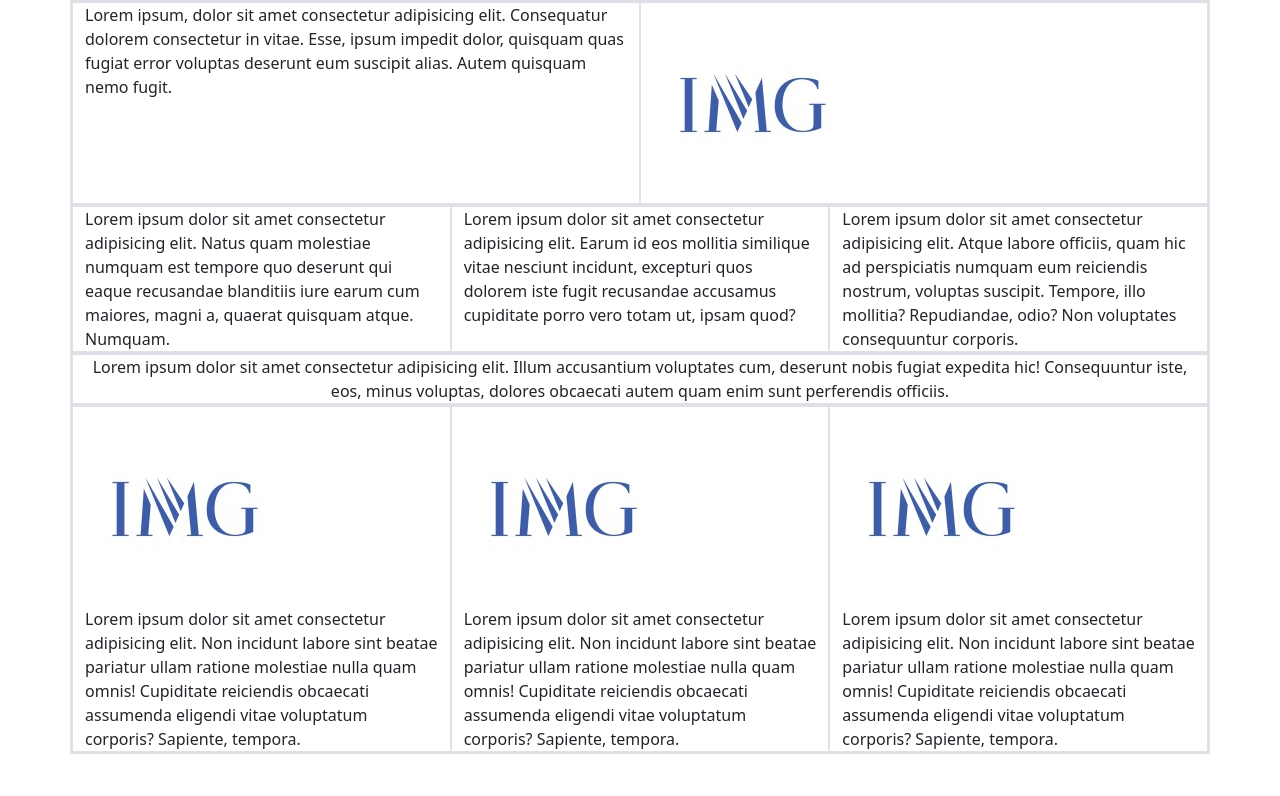
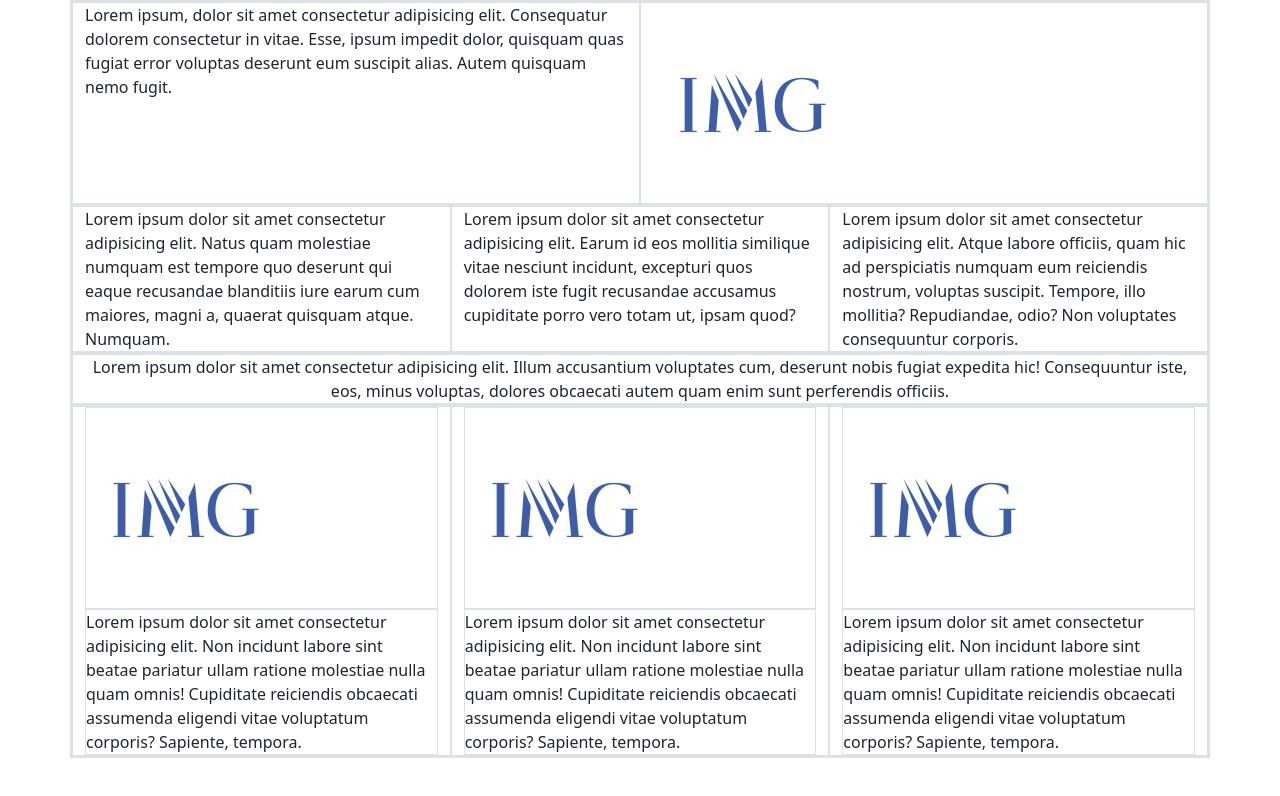
Before and after one commit to H-kleiber/19-abril-Bootstrap, a plain HTML site: page index.html in a window 1280 px wide. Drawn offline with nearby package versions, Linux system fonts and the light colour scheme.

Commit message:
bootstrap

```diff
--- a/index.html
+++ b/index.html
@@ -25,18 +25,18 @@
         </section>
         <section class="row border">
             <div class="col-4 border">
-                <div class="row-1"><img src="./img/img.jpg" alt=""></div>
-                <div class="row-2">Lorem ipsum dolor sit amet consectetur adipisicing elit. Non incidunt labore sint beatae pariatur ullam ratione molestiae nulla quam omnis! Cupiditate reiciendis obcaecati assumenda eligendi vitae voluptatum corporis? Sapiente, tempora.
+                <div class="row-1 border"><img src="./img/img.jpg" alt=""></div>
+                <div class="row-2 border">Lorem ipsum dolor sit amet consectetur adipisicing elit. Non incidunt labore sint beatae pariatur ullam ratione molestiae nulla quam omnis! Cupiditate reiciendis obcaecati assumenda eligendi vitae voluptatum corporis? Sapiente, tempora.
                 </div>
             </div>
             <div class="col-4 border">
-                <div class="row-1"><img src="./img/img.jpg" alt=""></div>
-                <div class="row-2">Lorem ipsum dolor sit amet consectetur adipisicing elit. Non incidunt labore sint beatae pariatur ullam ratione molestiae nulla quam omnis! Cupiditate reiciendis obcaecati assumenda eligendi vitae voluptatum corporis? Sapiente, tempora.
+                <div class="row-1 border"><img src="./img/img.jpg" alt=""></div>
+                <div class="row-2 border">Lorem ipsum dolor sit amet consectetur adipisicing elit. Non incidunt labore sint beatae pariatur ullam ratione molestiae nulla quam omnis! Cupiditate reiciendis obcaecati assumenda eligendi vitae voluptatum corporis? Sapiente, tempora.
                 </div>
             </div>
             <div class="col-4 border">
-                <div class="row-1"><img src="./img/img.jpg" alt=""></div>
-                <div class="row-2">Lorem ipsum dolor sit amet consectetur adipisicing elit. Non incidunt labore sint beatae pariatur ullam ratione molestiae nulla quam omnis! Cupiditate reiciendis obcaecati assumenda eligendi vitae voluptatum corporis? Sapiente, tempora.
+                <div class="row-1 border"><img src="./img/img.jpg" alt=""></div>
+                <div class="row-2 border">Lorem ipsum dolor sit amet consectetur adipisicing elit. Non incidunt labore sint beatae pariatur ullam ratione molestiae nulla quam omnis! Cupiditate reiciendis obcaecati assumenda eligendi vitae voluptatum corporis? Sapiente, tempora.
                 </div>
             </div>
 
```
